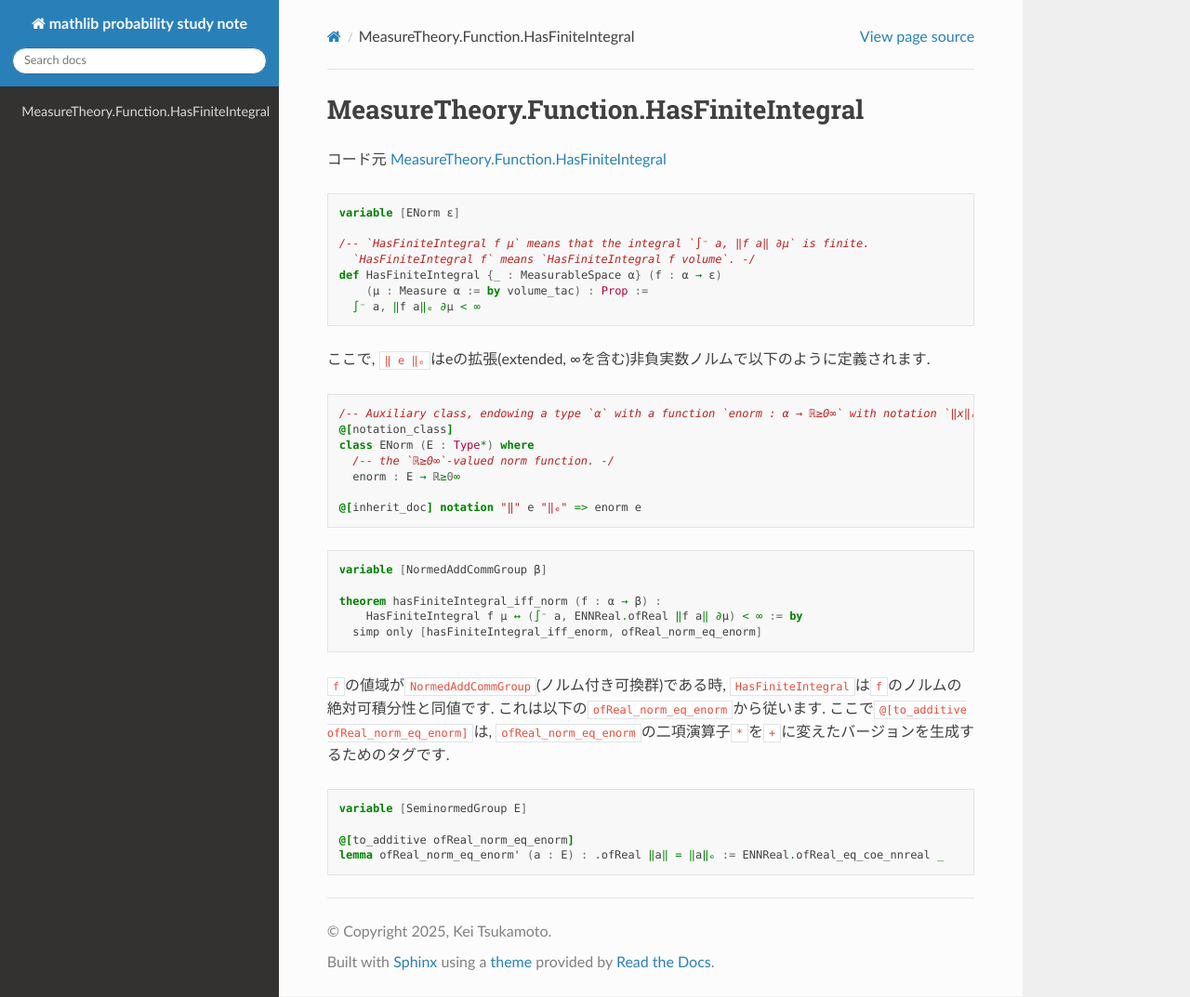
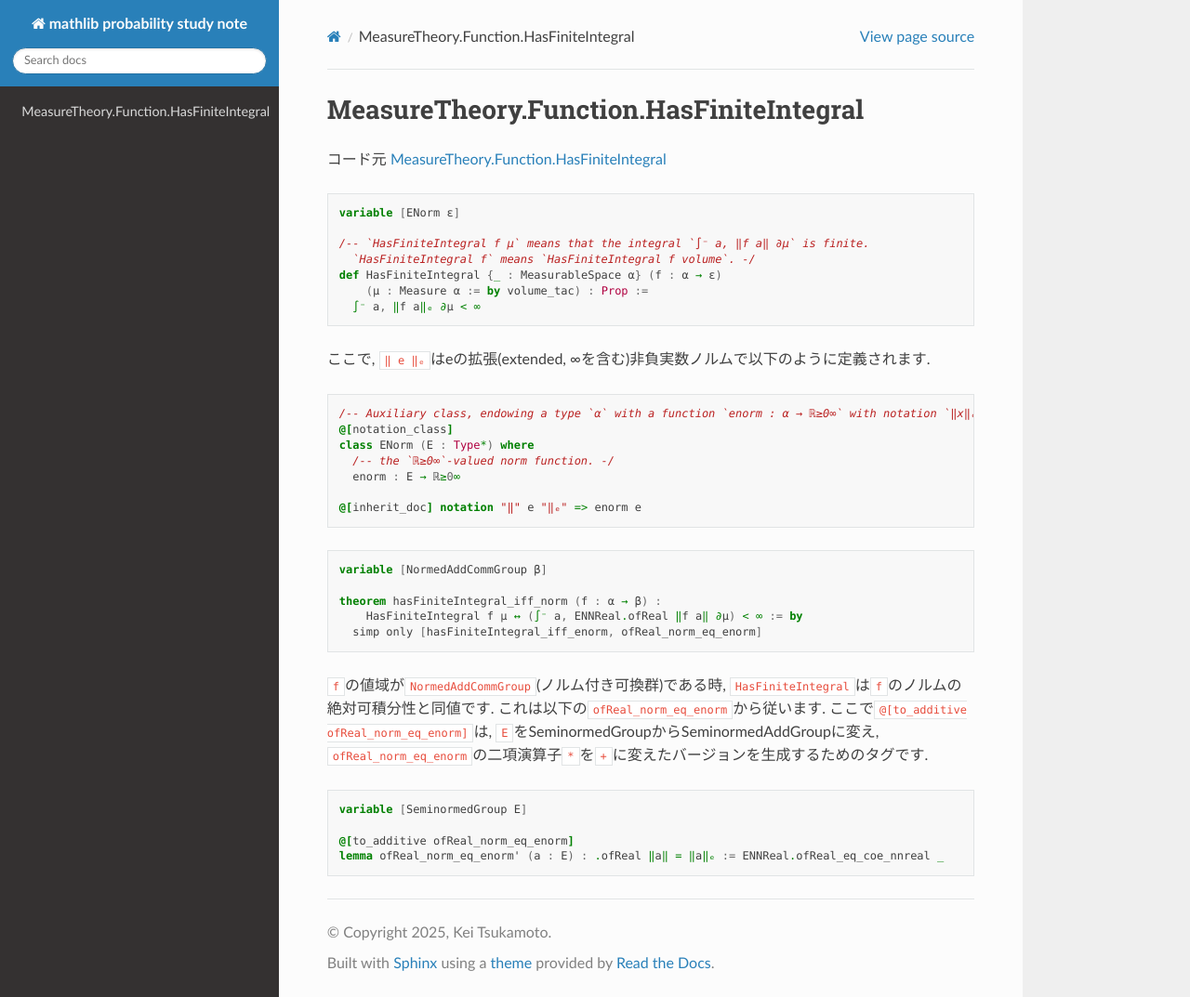
Before and after one commit to auto-res/mathlib_probability_study_note, a Sphinx documentation site: the page built from docs/source/MeasureTheory/Function/HasFiniteIntegral.md, in a window 1280 px wide and 1073 px high. Shown: the whole window at 93% size. Built offline with Sphinx 7.4.7 and the Read the Docs theme 3.1.0, drawn with Linux system fonts in a browser that asks for light colours.

Commit message:
HasFiniteIntegral.md

````diff
--- a/docs/source/MeasureTheory/Function/HasFiniteIntegral.md
+++ b/docs/source/MeasureTheory/Function/HasFiniteIntegral.md
@@ -32,7 +32,7 @@
     HasFiniteIntegral f μ ↔ (∫⁻ a, ENNReal.ofReal ‖f a‖ ∂μ) < ∞ := by
   simp only [hasFiniteIntegral_iff_enorm, ofReal_norm_eq_enorm]
 ```
-`f`の値域が`NormedAddCommGroup`(ノルム付き可換群)である時, `HasFiniteIntegral`は`f`のノルムの絶対可積分性と同値です. これは以下の`ofReal_norm_eq_enorm`から従います. ここで`@[to_additive ofReal_norm_eq_enorm]`は, `ofReal_norm_eq_enorm`の二項演算子`*`を`+`に変えたバージョンを生成するためのタグです.
+`f`の値域が`NormedAddCommGroup`(ノルム付き可換群)である時, `HasFiniteIntegral`は`f`のノルムの絶対可積分性と同値です. これは以下の`ofReal_norm_eq_enorm`から従います. ここで`@[to_additive ofReal_norm_eq_enorm]`は, `E`をSeminormedGroupからSeminormedAddGroupに変え, `ofReal_norm_eq_enorm`の二項演算子`*`を`+`に変えたバージョンを生成するためのタグです.
 
 ``` lean4
 variable [SeminormedGroup E]
````
